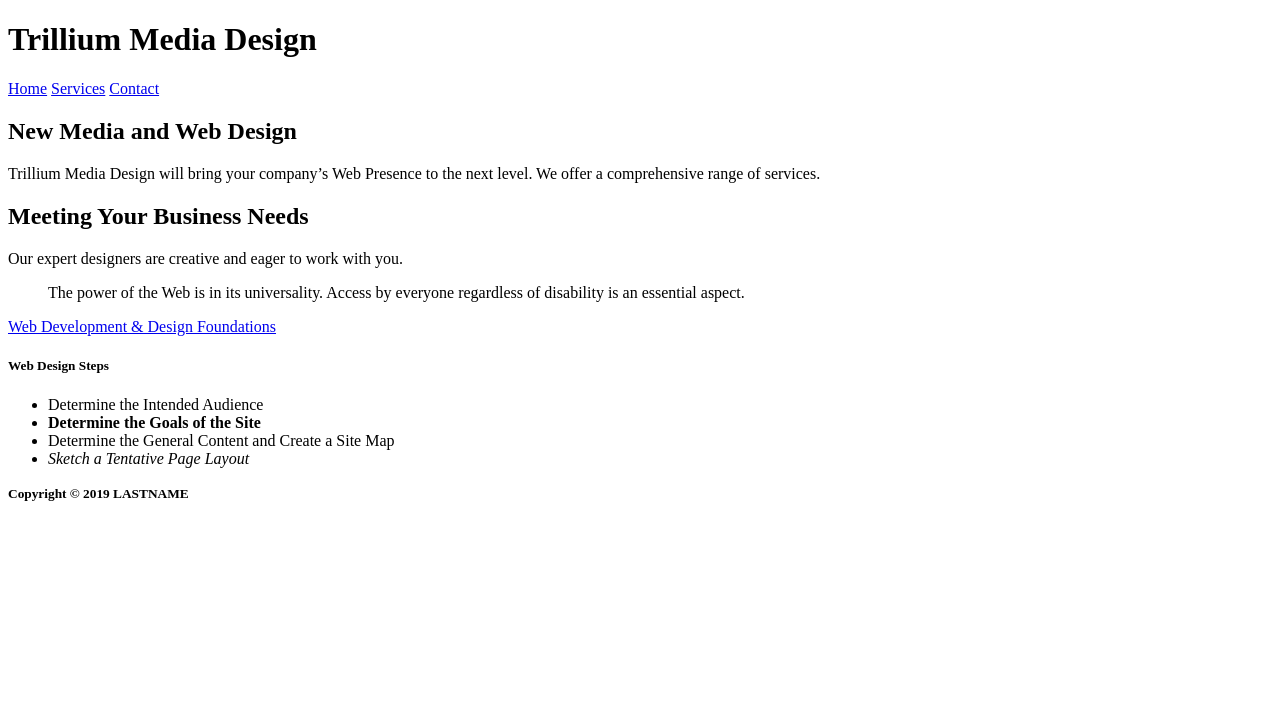
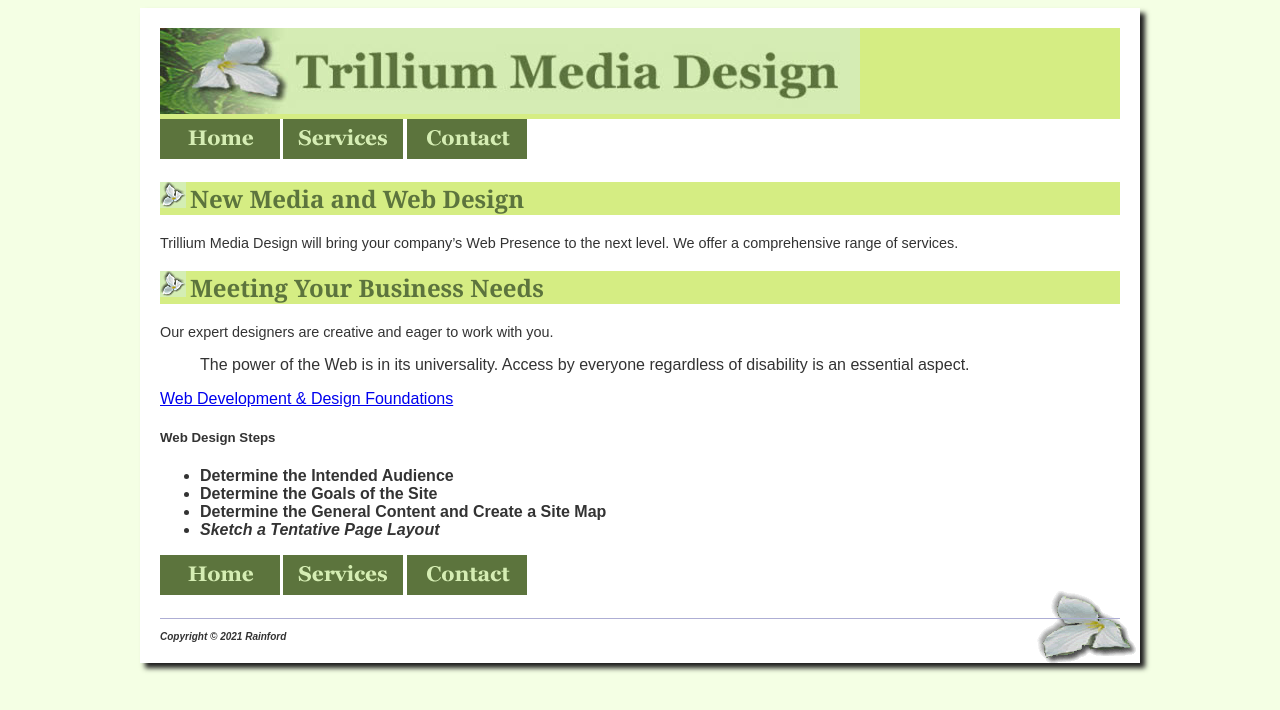
Before and after one commit to 44144-fa21/ch4inclassnotes-KcScout, a plain HTML site: page index.html in a window 1280 px wide. Drawn offline with Linux system fonts and the light colour scheme.

Commit message:
ch4 in class notes
background color not appearing

```diff
--- a/index.html
+++ b/index.html
@@ -1,19 +1,27 @@
 <!DOCTYPE html>
 <html lang="en">
 	<head>
-		<title>LASTNAME Chapter 4 InClass Notes</title>
+		<title>Rainford Chapter 4 InClass Notes</title>
 		<meta charset="utf-8">
+		<link rel="icon" href="favicon.ico" type="image/x-con">
+		<link rel="stylesheet" href="style.css">
 	</head>
     <body>
+			<div id="container">
         <!-- Structural Elements - header, nav, main, footer -->
         <header>
-            <h1>Trillium Media Design</h1>
+					<!-- Image Map Generated by http://www.image-map.net/ -->
+<img src="trilliumbanner.jpg" usemap="#image-map">
+
+<map name="image-map">
+	<area target="" alt="NWMSU" title="NWMSU" href="https://nwmissouri.edu" coords="126,84,0,1" shape="rect">
+</map>
         </header>
         <nav>
             <!-- Anchor tags - specifies hyperlink reference to a file. Relative Links - link to pages on own site. -->
-            <a href="index.html">Home</a>
-            <a href="services.html">Services</a>
-            <a href="contact.html">Contact</a>
+            <a href="index.html"><img src="Home.gif" alt="Home" width="120" height="40"></a>
+            <a href="services.html"><img src="services.gif" alt="services" width="120" height="40"></a>
+            <a href="contact.html"><img src="contact.gif" alt="contact" width="120" height="40"></a>
         </nav>
         <main>
             <h2>New Media and Web Design</h2>
@@ -37,9 +45,15 @@
             </ul>
 
         </main>
+				<nav>
+            <!-- Anchor tags - specifies hyperlink reference to a file. Relative Links - link to pages on own site. -->
+            <a href="index.html"><img src="Home.gif" alt="Home" width="120" height="40"></a>
+            <a href="services.html"><img src="services.gif" alt="services" width="120" height="40"></a>
+            <a href="contact.html"><img src="contact.gif" alt="contact" width="120" height="40"></a>
+        </nav>
         <footer>
-            <small><strong>Copyright &copy; 2019 LASTNAME</strong></small>
+            <small><strong>Copyright &copy; 2021 Rainford</strong></small>
         </footer>
-
+			</div>
     </body>
 </html>
--- /dev/null
+++ b/style.css
@@ -0,0 +1,53 @@
+body{ background-color: #F4FFE4;
+  color: #333333;
+  font-family: Arial, Verdana, sans-serif;
+}
+
+header {
+  background-color: #D5ED83;
+  color: #5C743D;
+  font-family: Georgia, "Times New Roman", serif;
+}
+
+h2 {
+  background-color: #D5ED83;
+  color: #5C743D;
+  font-family: Georgia, "Times New Roman", serif;
+  background-image: url(trilliumbullet.gif);
+  background-repeat: no-repeat;
+  padding-left: 30px;
+}
+p {
+  font-size: .90em;
+}
+
+ul {
+  font-weight: bold;
+}
+
+nav {
+  font-weight: bold;
+  font-size: .75em;
+}
+
+footer {
+  font-size: .75em;
+  font-style: italic;
+  border-top: thin solid #AEAED4;
+  padding-top: 10px;
+  margin-top: 20px;
+}
+
+img {
+  border-style: none;
+}
+
+#container {background-color: #FFFFFF;
+padding: 20px;
+width: 80%;
+margin: auto;
+box-shadow: 5px 5px 5px #1E1E1E;
+background: url(trilliumfoot.gif) no-repeat bottom right, #FFFFFF;
+min-width: 800px;
+max-width: 960px;
+}
```
Also changed, not shown: contact.html (+19 -7 lines), services.html (+19 -7 lines).
